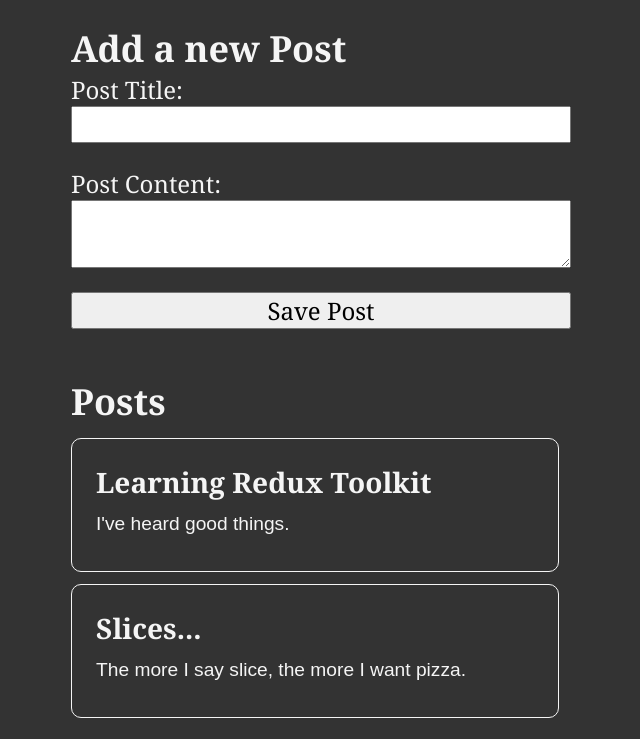
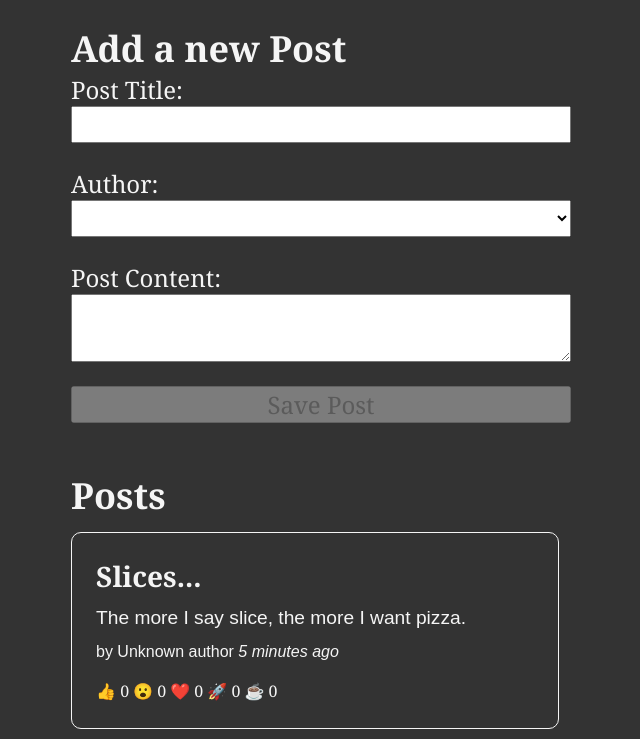
Before and after one commit to WilsonWann/redux-test-project, a React (Vite) app: page / in a window 1280 px wide. Shown: the top 739 px of the page, without its empty margins (319-959 px from the left). Built offline with nearby package versions, Linux system fonts and the light colour scheme.

Commit message:
lesson2-postAdded-stage-3 - finished project

```diff
--- a/package.json
+++ b/package.json
@@ -11,6 +11,7 @@
   },
   "dependencies": {
     "@reduxjs/toolkit": "^1.9.5",
+    "date-fns": "^2.30.0",
     "react": "^18.2.0",
     "react-dom": "^18.2.0",
     "react-redux": "^8.1.2"
--- a/src/app/store.js
+++ b/src/app/store.js
@@ -1,9 +1,11 @@
 import { configureStore } from "@reduxjs/toolkit";
 import postsReducer from '../features/posts/postsSlice';
+import usersReducer from '../features/users/usersSlice';
 
 export const store = configureStore({
     reducer: {
-        posts: postsReducer
+        posts: postsReducer,
+        users: usersReducer
     }
 
 })
--- a/src/features/posts/AddPostForm.jsx
+++ b/src/features/posts/AddPostForm.jsx
@@ -1,27 +1,40 @@
 import { useState } from 'react'
-import { useDispatch } from 'react-redux';
-import { nanoid } from '@reduxjs/toolkit';
+import { useDispatch, useSelector } from 'react-redux';
 
 import { postAdded } from './postsSlice';
+import { selectAllUsers } from '../users/usersSlice';
 
 const AddPostForm = () => {
     const dispatch = useDispatch()
     const [title, setTitle] = useState('');
     const [content, setContent] = useState('');
+    const [userId, setUserId] = useState('');
+
+    const users = useSelector(selectAllUsers)
 
     const onTitleChange = e => setTitle(e.target.value)
     const onContentChange = e => setContent(e.target.value)
+    const onAuthorChange = e => setUserId(e.target.value)
 
     const onSavePostClicked = () => {
         if (title && content) {
             dispatch(
-                postAdded(title, content)
+                postAdded(title, content, userId)
             )
 
             setTitle('')
             setContent('')
+            setUserId('')
         }
     }
+
+    const canSave = Boolean(title) && Boolean(content) && Boolean(userId)
+
+    const usersOptions = users.map(user => (
+        <option key={user.id} value={user.id}>
+            {user.name}
+        </option>
+    ))
 
     return (
         <section>
@@ -35,6 +48,11 @@
                     value={title}
                     onChange={onTitleChange}
                 />
+                <label htmlFor='postAuthor'>Author:</label>
+                <select id='postAuthor' value={userId} onChange={onAuthorChange}>
+                    <option value=""></option>
+                    {usersOptions}
+                </select>
                 <label htmlFor='postContent'>Post Content:</label>
                 <textarea
                     id="postContent"
@@ -45,6 +63,7 @@
                 <button
                     type="button"
                     onClick={onSavePostClicked}
+                    disabled={!canSave}
                 >Save Post</button>
             </form>
         </section>
--- /dev/null
+++ b/src/features/posts/PostAuthor.jsx
@@ -0,0 +1,11 @@
+import { useSelector } from "react-redux";
+import { selectAllUsers } from "../users/usersSlice";
+
+const PostAuthor = ({ userId }) => {
+    const users = useSelector(selectAllUsers)
+
+    const author = users.find(user => user.id === userId)
+
+    return <span>by {author ? author.name : 'Unknown author'}</span>
+}
+export default PostAuthor
--- a/src/features/posts/PostsList.jsx
+++ b/src/features/posts/PostsList.jsx
@@ -1,13 +1,23 @@
 import { useSelector } from "react-redux";
 import { selectAllPosts } from "./postsSlice";
+import PostAuthor from "./PostAuthor";
+import TimeAgo from "./TimeAgo";
+import ReactionButtons from "./ReactionButtons";
 
 const PostsList = () => {
     const posts = useSelector(selectAllPosts)
 
-    const renderedPosts = posts.map(post => (
+    const orderedPosts = posts.slice().sort((a, b) => b.date.localeCompare(a.date))
+
+    const renderedPosts = orderedPosts.map(post => (
         <article key={post.id}>
             <h3>{post.title}</h3>
             <p>{post.content.substring(0, 100)}</p>
+            <p className="postCredit">
+                <PostAuthor userId={post.userId} />
+                <TimeAgo timestamp={post.date} />
+            </p>
+            <ReactionButtons post={post} />
         </article>
     ))
 
--- /dev/null
+++ b/src/features/posts/ReactionButtons.jsx
@@ -0,0 +1,32 @@
+import { useDispatch } from 'react-redux'
+import { reactionAdded } from './postsSlice'
+
+const reactionEmoji = {
+    thumbsUp: '👍',
+    wow: '😮',
+    heart: '❤️',
+    rocket: '🚀',
+    coffee: '☕'
+}
+
+const ReactionButtons = ({ post }) => {
+    const dispatch = useDispatch()
+
+    const reactionButtons = Object.entries(reactionEmoji).map(([name, emoji]) => {
+        return (
+            <button
+                key={name}
+                type="button"
+                className='reactionButton'
+                onClick={() =>
+                    dispatch(reactionAdded({ postId: post.id, reaction: name }))
+                }
+            >
+                {emoji} {post.reactions[name]}
+            </button>
+        )
+    })
+
+    return <div>{reactionButtons}</div>
+}
+export default ReactionButtons
--- /dev/null
+++ b/src/features/posts/TimeAgo.jsx
@@ -0,0 +1,17 @@
+import { parseISO, formatDistanceToNow } from 'date-fns'
+
+const TimeAgo = ({ timestamp }) => {
+    let timeAgo = ''
+    if (timestamp) {
+        const date = parseISO(timestamp)
+        const timePeriod = formatDistanceToNow(date)
+        timeAgo = `${timePeriod} ago`
+    }
+
+    return (
+        <span title={timestamp}>
+            &nbsp;<i>{timeAgo}</i>
+        </span>
+    )
+}
+export default TimeAgo
--- a/src/features/posts/postsSlice.js
+++ b/src/features/posts/postsSlice.js
@@ -1,8 +1,33 @@
 import { createSlice, nanoid } from "@reduxjs/toolkit";
+import { sub } from 'date-fns'
 
 const initialState = [
-    { id: '1', title: 'Learning Redux Toolkit', content: "I've heard good things." },
-    { id: '2', title: 'Slices...', content: "The more I say slice, the more I want pizza." },
+    {
+        id: '1',
+        title: 'Learning Redux Toolkit',
+        content: "I've heard good things.",
+        date: sub(new Date(), { minutes: 10 }).toISOString(),
+        reactions: {
+            thumbsUp: 0,
+            wow: 0,
+            heart: 0,
+            rocket: 0,
+            coffee: 0
+        }
+    },
+    {
+        id: '2',
+        title: 'Slices...',
+        content: "The more I say slice, the more I want pizza.",
+        date: sub(new Date(), { minutes: 5 }).toISOString(),
+        reactions: {
+            thumbsUp: 0,
+            wow: 0,
+            heart: 0,
+            rocket: 0,
+            coffee: 0
+        }
+    },
 ]
 
 const postsSlice = createSlice({
@@ -13,14 +38,30 @@
             reducer(state, action) {
                 state.push(action.payload)
             },
-            prepare(title, content) {
+            prepare(title, content, userId) {
                 return {
                     payload: {
                         id: nanoid(),
                         title,
-                        content
+                        content,
+                        date: new Date().toISOString(),
+                        userId,
+                        reactions: {
+                            thumbsUp: 0,
+                            wow: 0,
+                            heart: 0,
+                            rocket: 0,
+                            coffee: 0
+                        }
                     }
                 }
+            }
+        },
+        reactionAdded(state, action) {
+            const { postId, reaction } = action.payload
+            const existingPost = state.find(post => post.id === postId)
+            if (existingPost) {
+                existingPost.reactions[reaction]++
             }
         }
     }
@@ -28,6 +69,6 @@
 
 export const selectAllPosts = (state) => state.posts
 
-export const { postAdded } = postsSlice.actions
+export const { postAdded, reactionAdded } = postsSlice.actions
 
 export default postsSlice.reducer
--- /dev/null
+++ b/src/features/users/usersSlice.js
@@ -0,0 +1,17 @@
+import { createSlice } from '@reduxjs/toolkit'
+
+const initialState = [
+    { id: '0', name: 'Dude Lebowski' },
+    { id: '1', name: 'Neil Young' },
+    { id: '2', name: 'Dave Grey' },
+]
+
+const usersSlice = createSlice({
+    name: 'users',
+    initialState,
+    reducers: {}
+})
+
+export const selectAllUsers = (state) => state.users
+
+export default usersSlice.reducer
```
Also changed, not shown: 1 other file (tests, documents, lock files or other folders).
